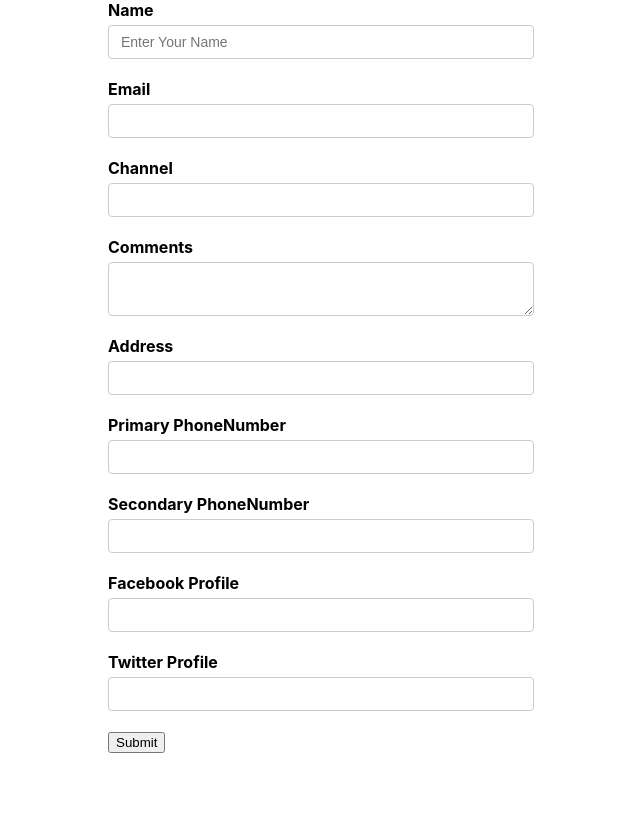
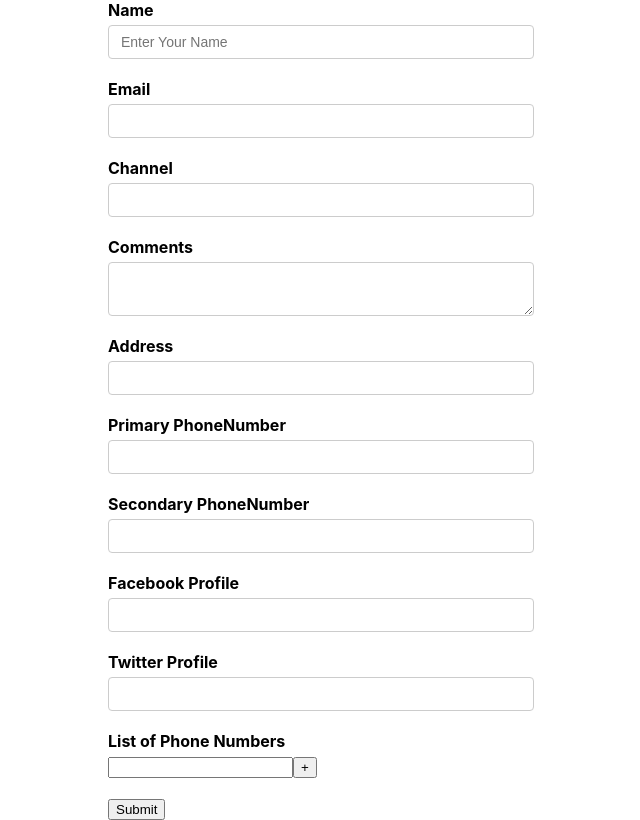
Before and after one commit to mmkvdev/React-Formik, a React (Create React App) app: page / in a window 1280 px wide. Shown: the whole page, without its empty margins (319-959 px from the left). Built offline with nearby package versions, Linux system fonts and the light colour scheme.

Commit message:
Update: Field Array Component

```diff
--- a/src/components/YoutubeForm.js
+++ b/src/components/YoutubeForm.js
@@ -2,7 +2,7 @@
 import { initialValues } from '../utils/initialValues';
 import { onSubmit } from '../utils/onSubmit';
 import { validationSchema } from '../utils/validationSchema';
-import { Formik, Form, Field, ErrorMessage } from 'formik';
+import { Formik, Form, Field, ErrorMessage, FieldArray } from 'formik';
 import TextError from './TextError';
 
 function YoutubeForm() {
@@ -96,13 +96,13 @@
                 </div>
 
                 <div className='form-control'>
-                        <label htmlFor='primaryPh'>Primary PhoneNumber</label>
-                        <Field type='text' id='primaryPh' name='phoneNumbers[0]'/>
+                    <label htmlFor='primaryPh'>Primary PhoneNumber</label>
+                    <Field type='text' id='primaryPh' name='phoneNumbers[0]' />
                 </div>
 
                 <div className='form-control'>
-                        <label htmlFor='secondaryPh'>Secondary PhoneNumber</label>
-                        <Field type='text' id='secondaryPh' name='phoneNumbers[1]'/>
+                    <label htmlFor='secondaryPh'>Secondary PhoneNumber</label>
+                    <Field type='text' id='secondaryPh' name='phoneNumbers[1]' />
                 </div>
 
                 <div className='form-control'>
@@ -115,6 +115,37 @@
                     <Field type='text' id='twitter' name='social.twitter' />
                 </div>
 
+                <div className='form-control'>
+                    <label>List of Phone Numbers</label>
+                    <FieldArray name='phNumbers'>
+                        {
+                            // function as children - array and list manipulations  - array of field components
+                            (fieldArrayProps) => {
+                                console.log('fieldArrayProps', fieldArrayProps);
+
+                                const { push, remove, form } = fieldArrayProps;
+                                const { values } = form;
+                                const { phNumbers } = values;
+                                return (
+                                    <div>
+                                        {
+                                            phNumbers.map((phNumber, index) => (
+                                                <div key={index}>
+                                                    <Field name={`phNumbers[${index}]`} />
+                                                    {
+                                                        index > 0 && <button type='button' onClick={() => remove(index)}>{' '} - {' '}</button>
+                                                    }
+                                                    <button type='button' onClick={() => push('')}>{' '} + {' '}</button>
+                                                </div>
+                                            ))
+                                        }
+                                    </div>
+                                )
+                            }
+                        }
+                    </FieldArray>
+                </div>
+
                 <button type="submit">Submit</button>
             </Form>
         </Formik>
--- a/src/utils/initialValues.js
+++ b/src/utils/initialValues.js
@@ -8,5 +8,6 @@
         facebook: '',
         twitter: ''
     },
-    phoneNumbers: ['','']
+    phoneNumbers: ['',''],
+    phNumbers: ['']
 };
```
